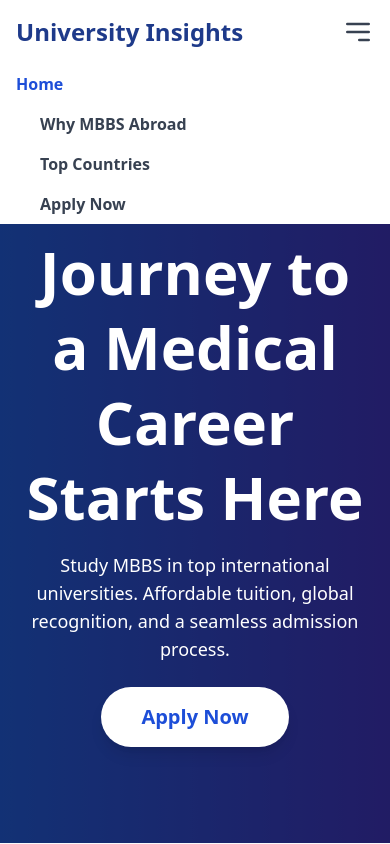
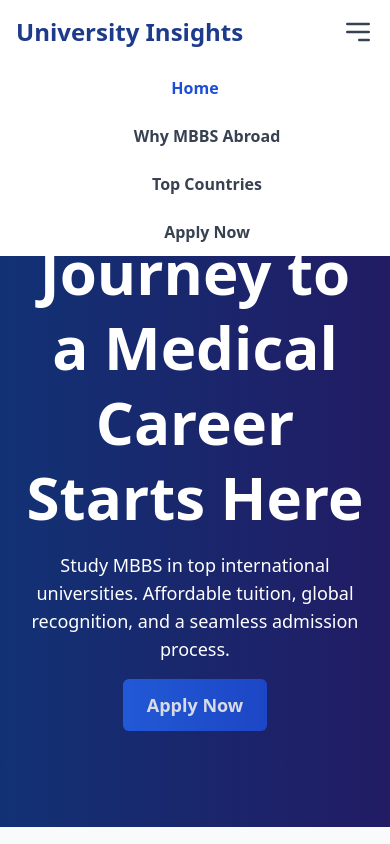
Before and after one commit to sudhirprc/StudyMBBSAbroad, a plain HTML site: page index.html in a window 390 px wide. Both pictures are taken after a click on the button 358 px from the left and 32 px from the top of the page. Shown: the top 844 px of the page. Drawn offline with nearby package versions, Linux system fonts and the light colour scheme; some packages are replaced by stand-ins of ours; a script that the page names is missing.

Commit message:
made some changes in navbar

```diff
--- a/index.html
+++ b/index.html
@@ -34,8 +34,8 @@
                 <!-- Logo -->
                 <a href="#" class="text-2xl font-bold text-blue-900">University Insights</a>
 
-            <!-- Mobile Menu Button -->
-            <button id="menu-toggle" class="md:hidden text-gray-700 focus:outline-none">
+                <!-- Mobile Menu Button (Visible Below 820px) -->
+                <button id="menu-toggle" class="lg:hidden text-gray-700 focus:outline-none">
                     <svg class="w-8 h-8" fill="none" stroke="currentColor" viewBox="0 0 24 24"
                         xmlns="http://www.w3.org/2000/svg">
                         <path stroke-linecap="round" stroke-linejoin="round" stroke-width="2"
@@ -44,15 +44,22 @@
                 </button>
 
                 <!-- Navigation Links -->
-            <ul id="menu" class="hidden md:flex space-x-6 text-gray-700 font-semibold md:static absolute top-full left-0 w-full bg-white md:bg-transparent md:w-auto">
-                <li><a href="#hero" class="nav-link block px-4 py-2 md:inline hover:text-blue-600">Home</a></li>
-                <li><a href="#why-study" class="nav-link block px-4 py-2 md:inline hover:text-blue-600">Why MBBS Abroad</a></li>
-                <li><a href="#top-countries" class="nav-link block px-4 py-2 md:inline hover:text-blue-600">Top Countries</a></li>
-                <li><a href="#lead-form" class="nav-link block px-4 py-2 md:inline hover:text-blue-600">Apply Now</a></li>
+                <ul id="menu" class="hidden lg:flex space-x-6 text-gray-700 font-semibold lg:static absolute top-full left-0 w-full bg-white lg:bg-transparent lg:w-auto flex-col lg:flex-row text-center lg:text-left">
+                    <li><a href="#hero" class="nav-link block px-4 py-3 hover:text-blue-600">Home</a></li>
+                    <li><a href="#why-study" class="nav-link block px-4 py-3 hover:text-blue-600">Why MBBS Abroad</a></li>
+                    <li><a href="#top-countries" class="nav-link block px-4 py-3 hover:text-blue-600">Top Countries</a></li>
+                    <li><a href="#lead-form" class="nav-link block px-4 py-3 hover:text-blue-600">Apply Now</a></li>
                 </ul>
             </div>
         </div>
     </nav>
+
+
+
+
+
+
+
 
     <!-- Hero Section -->
     <section id="hero" class="relative bg-gradient-to-r from-blue-600 to-indigo-700 text-white text-center py-24 px-6 flex flex-col items-center justify-center mt-16">
@@ -60,7 +67,7 @@
         <div class="relative z-10 max-w-4xl mx-auto">
             <h1 class="text-6xl font-extrabold leading-tight">Your Journey to a Medical Career Starts Here</h1>
             <p class="mt-4 text-lg max-w-2xl mx-auto">Study MBBS in top international universities. Affordable tuition, global recognition, and a seamless admission process.</p>
-            <a href="#lead-form" class="mt-6 inline-block bg-white text-blue-700 px-10 py-4 rounded-full font-semibold shadow-lg hover:bg-gray-200 transition-all duration-300 ease-in-out transform hover:scale-110 hover:shadow-xl text-xl">
+            <a href="#lead-form" class="apply-btn relative inline-block bg-gradient-to-r from-blue-600 to-blue-700 text-white px-6 py-3 mt-4 rounded-md text-lg font-semibold transition-all duration-300 transform hover:scale-105 hover:shadow-lg hover:from-blue-700 hover:to-blue-800 focus:ring-4 focus:ring-blue-300 animate-pulse">
                 Apply Now
             </a>
 
@@ -73,15 +80,12 @@
         <div class="grid md:grid-cols-3 gap-8 mt-10 max-w-5xl mx-auto">
             <div class="p-6 bg-white shadow-lg rounded-xl text-center border border-gray-200 hover:shadow-xl transition bg-gradient-to-r from-blue-600 to-indigo-700 text-white">
                 <h3 class="text-xl font-semibold">Affordable Tuition Fees</h3>
-                <p class="mt-2 text-white">High-quality education at a lower cost.</p>
             </div>
             <div class="p-6 bg-white shadow-lg rounded-xl text-center border border-gray-200 hover:shadow-xl transition bg-gradient-to-r from-blue-600 to-indigo-700 text-white">
                 <h3 class="text-xl font-semibold">Globally Recognized Degrees</h3>
-                <p class="mt-2 text-white">Earn a degree accepted worldwide.</p>
             </div>
             <div class="p-6 bg-white shadow-lg rounded-xl text-center border border-gray-200 hover:shadow-xl transition bg-gradient-to-r from-blue-600 to-indigo-700 text-white">
                 <h3 class="text-xl font-semibold">No Entrance Exams Required</h3>
-                <p class="mt-2 text-white">Apply without hassle and start studying.</p>
             </div>
         </div>
     </section>
@@ -140,7 +144,7 @@
 
          <!-- Admission Process & Eligibility -->
     <section id="admission-process" class="max-w-6xl mx-auto px-4 py-12">
-        <h2 class="text-4xl font-bold text-center text-gray-800">Admission Process & Eligibility</h2>
+        <h2 class="text-4xl font-bold text-center text-gray-800 mx-auto w-full mt-0 mb-5">Admission Process & Eligibility</h2>
         <div class="bg-gradient-to-r from-blue-50 to-blue-100 shadow-xl rounded-lg p-8">
             <ol class="list-decimal list-inside space-y-6 text-gray-800 text-lg">
                 <li class="p-4 bg-white shadow-md rounded-lg flex items-start">
--- a/script.js
+++ b/script.js
@@ -1,7 +1,11 @@
 document.addEventListener("DOMContentLoaded", function () {
     // Mobile Menu Toggle
-    document.getElementById("menu-toggle").addEventListener("click", function() {
-        document.getElementById("menu").classList.toggle("hidden");
+    const menuToggle = document.getElementById("menu-toggle");
+    const menu = document.getElementById("menu");
+
+    menuToggle.addEventListener("click", function () {
+        menu.classList.toggle("hidden");
+        menu.classList.toggle("flex");
     });
 
 
@@ -22,6 +26,23 @@ document.addEventListener("DOMContentLoaded", function () {
             }
         });
     });
+
+        // Smooth Scrolling for "Apply Now" Button in Hero Section
+        const applyNowButton = document.querySelector(".apply-btn");
+        if (applyNowButton) {
+            applyNowButton.addEventListener("click", function (e) {
+                e.preventDefault();
+                const targetSection = document.getElementById("lead-form");
+
+                if (targetSection) {
+                    targetSection.scrollIntoView({
+                        behavior: "smooth",
+                        block: "start"
+                    });
+                }
+            });
+        }
+
 
     // Navbar Link Highlighting on Scroll
     const sections = document.querySelectorAll("section");
--- a/style.css
+++ b/style.css
@@ -1,6 +1,38 @@
+html {
+  scroll-behavior: smooth;
+}
+
 body {
     padding-top: 64px; /* Adjust to prevent content from being hidden under navbar */
 }
+
+.apply-btn {
+  position: relative;
+  overflow: hidden;
+}
+
+.apply-btn::before {
+  content: "";
+  position: absolute;
+  top: 50%;
+  left: 50%;
+  width: 300%;
+  height: 300%;
+  background: radial-gradient(circle, rgba(255, 255, 255, 0.3) 10%, transparent 40%);
+  transition: opacity 0.4s ease, transform 0.4s ease;
+  opacity: 0;
+  transform: translate(-50%, -50%) scale(0.5);
+}
+
+.apply-btn:hover::before {
+  opacity: 1;
+  transform: translate(-50%, -50%) scale(1);
+}
+
+#menu {
+  transition: all 0.3s ease-in-out;
+}
+
 
 @media (max-width: 640px) {
     .cta-button {
```
Lines whose indentation alone changed are shown as unchanged.
